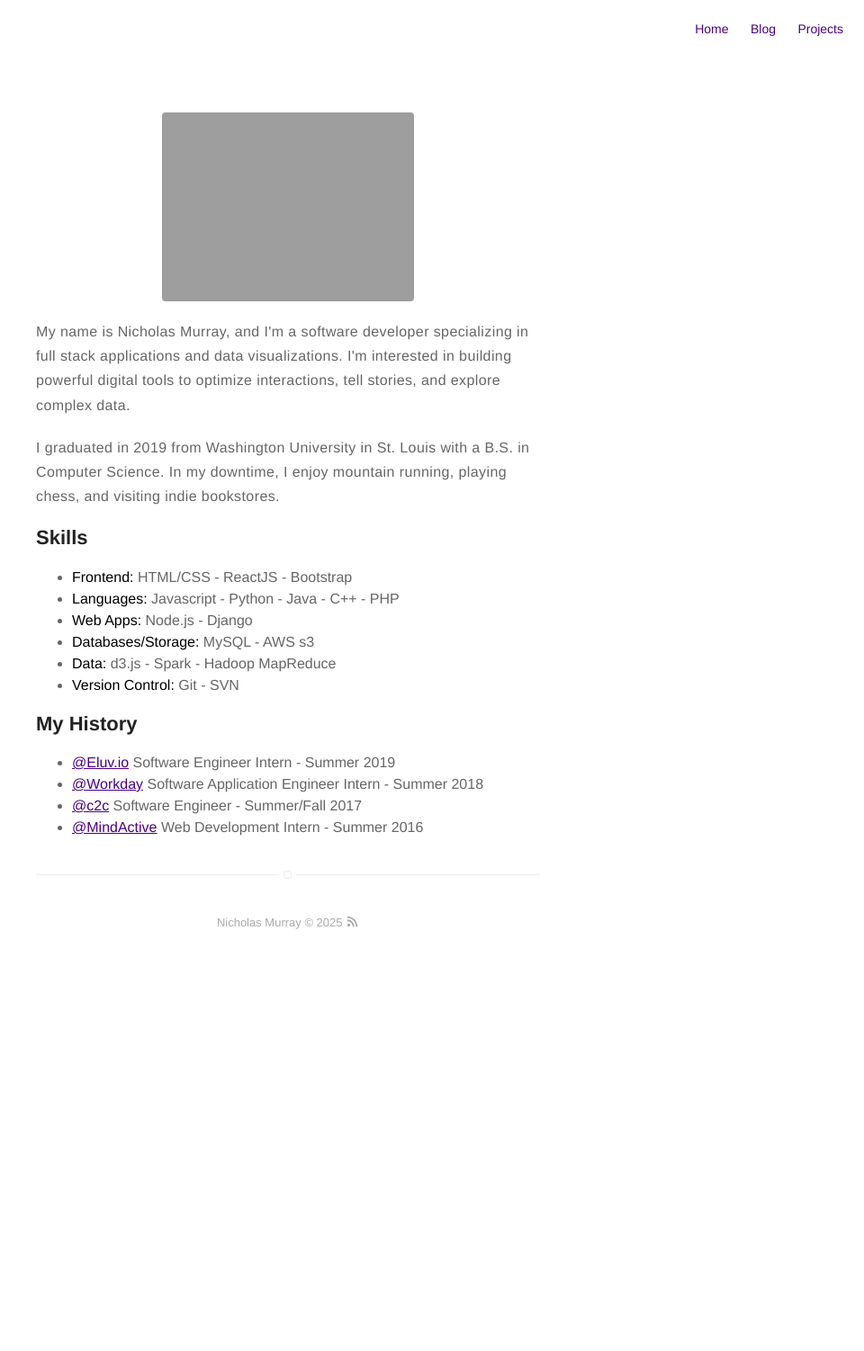
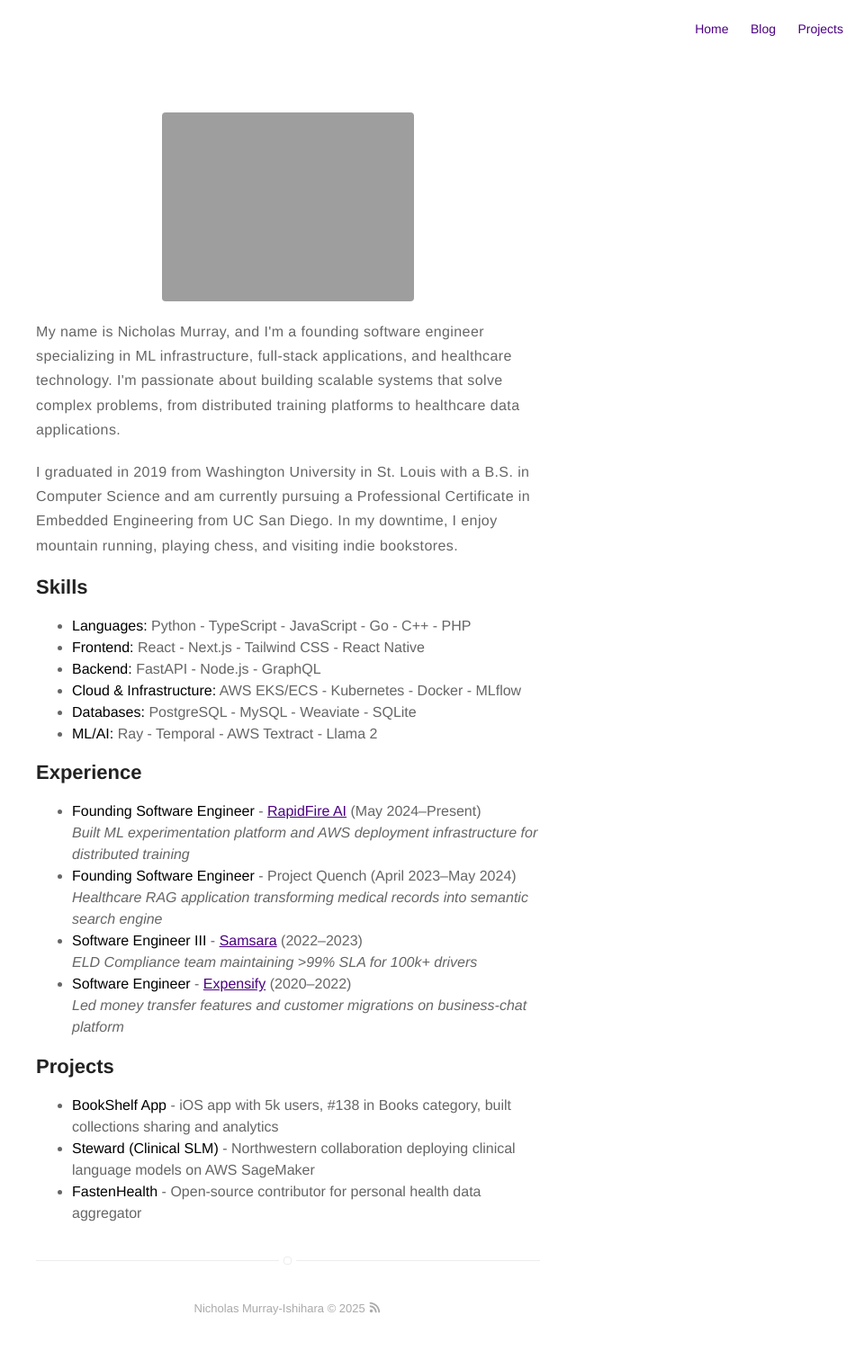
Before and after one commit to nickmurray47/nickmurray47.github.io, a Jekyll site: the page built from about.md, in a window 1280 px wide. Shown: the whole page at 90% size, without its empty margins (320-1280 px from the left). Built offline with Jekyll 4.4.1, drawn with Linux system fonts in a browser that asks for light colours; before the commit the page ends 1073 px from its top, so only the background shows below that.

Commit message:
update readme section

```diff
--- a/_config.yml
+++ b/_config.yml
@@ -1,6 +1,6 @@
 # main text of home
-name: Nicholas Murray
-bio: 'Software Engineer and Data Journalist'
+name: Nicholas Murray-Ishihara
+bio: 'Fullstack Software Engineer'
 
 # twitter summary info
 # description: A blog about technology and stuff related
@@ -52,7 +52,7 @@ github: nickmurray47
 #medium: medium
 # vimeo: myvimeo
 # lanyrd: mylanyrd
-email: nicholasmurray@wustl.edu
+email: nsm407@gmail.com
 #instagram: myinstagram
 
 authors:
--- a/about.md
+++ b/about.md
@@ -4,30 +4,38 @@ layout: page
 ---
 ![Profile Image]({{ site.url }}/{{ site.about-picture }})
 
-<p>My name is Nicholas Murray, and I'm a software developer specializing
- in full stack applications and data visualizations. I'm interested in building
- powerful digital tools to optimize interactions, tell stories, and explore complex data.</p>
+<p>My name is Nicholas Murray, and I'm a founding software engineer specializing in ML infrastructure, full-stack applications, and healthcare technology. I'm passionate about building scalable systems that solve complex problems, from distributed training platforms to healthcare data applications.</p>
 
-<p>I graduated in 2019 from Washington University in St. Louis with a B.S. in Computer
-Science. In my downtime, I enjoy mountain running, playing chess, and visiting indie
-bookstores.</p>
+<p>I graduated in 2019 from Washington University in St. Louis with a B.S. in Computer Science and am currently pursuing a Professional Certificate in Embedded Engineering from UC San Diego. In my downtime, I enjoy mountain running, playing chess, and visiting indie bookstores.</p>
 
 <h2>Skills</h2>
 
 <ul class="skill-list">
-	<li> <strong>Frontend:</strong> HTML/CSS - ReactJS - Bootstrap</li>
-	<li> <strong>Languages:</strong> Javascript - Python - Java - C++ - PHP </li>
-	<li> <strong>Web Apps:</strong> Node.js - Django </li>
-	<li> <strong>Databases/Storage:</strong> MySQL - AWS s3 </li>
-	<li> <strong>Data:</strong> d3.js - Spark - Hadoop MapReduce </li>
-	<li> <strong>Version Control:</strong> Git - SVN </li>
+	<li><strong>Languages:</strong> Python - TypeScript - JavaScript - Go - C++ - PHP</li>
+	<li><strong>Frontend:</strong> React - Next.js - Tailwind CSS - React Native</li>
+	<li><strong>Backend:</strong> FastAPI - Node.js - GraphQL</li>
+	<li><strong>Cloud & Infrastructure:</strong> AWS EKS/ECS - Kubernetes - Docker - MLflow</li>
+	<li><strong>Databases:</strong> PostgreSQL - MySQL - Weaviate - SQLite</li>
+	<li><strong>ML/AI:</strong> Ray - Temporal - AWS Textract - Llama 2</li>
 </ul>
 
-<h2>My History</h2>
+<h2>Experience</h2>
 
 <ul>
-	<li><a href="http://www.eluv.io/">@Eluv.io</a> Software Engineer Intern - Summer 2019</li>
-	<li><a href="https://www.workday.com/en-us/homepage.html/">@Workday</a> Software Application Engineer Intern - Summer 2018</li>
-	<li><a href="">@c2c</a> Software Engineer - Summer/Fall 2017</li>
-	<li><a href="https://mindactive.com/">@MindActive</a> Web Development Intern - Summer 2016</li>
+	<li><strong>Founding Software Engineer</strong> - <a href="#">RapidFire AI</a> (May 2024–Present)<br/>
+		<em>Built ML experimentation platform and AWS deployment infrastructure for distributed training</em></li>
+	<li><strong>Founding Software Engineer</strong> - Project Quench (April 2023–May 2024)<br/>
+		<em>Healthcare RAG application transforming medical records into semantic search engine</em></li>
+	<li><strong>Software Engineer III</strong> - <a href="https://www.samsara.com/">Samsara</a> (2022–2023)<br/>
+		<em>ELD Compliance team maintaining >99% SLA for 100k+ drivers</em></li>
+	<li><strong>Software Engineer</strong> - <a href="https://www.expensify.com/">Expensify</a> (2020–2022)<br/>
+		<em>Led money transfer features and customer migrations on business-chat platform</em></li>
 </ul>
+
+<h2>Projects</h2>
+
+<ul>
+	<li><strong>BookShelf App</strong> - iOS app with 5k users, #138 in Books category, built collections sharing and analytics</li>
+	<li><strong>Steward (Clinical SLM)</strong> - Northwestern collaboration deploying clinical language models on AWS SageMaker</li>
+	<li><strong>FastenHealth</strong> - Open-source contributor for personal health data aggregator</li>
+</ul>
```
